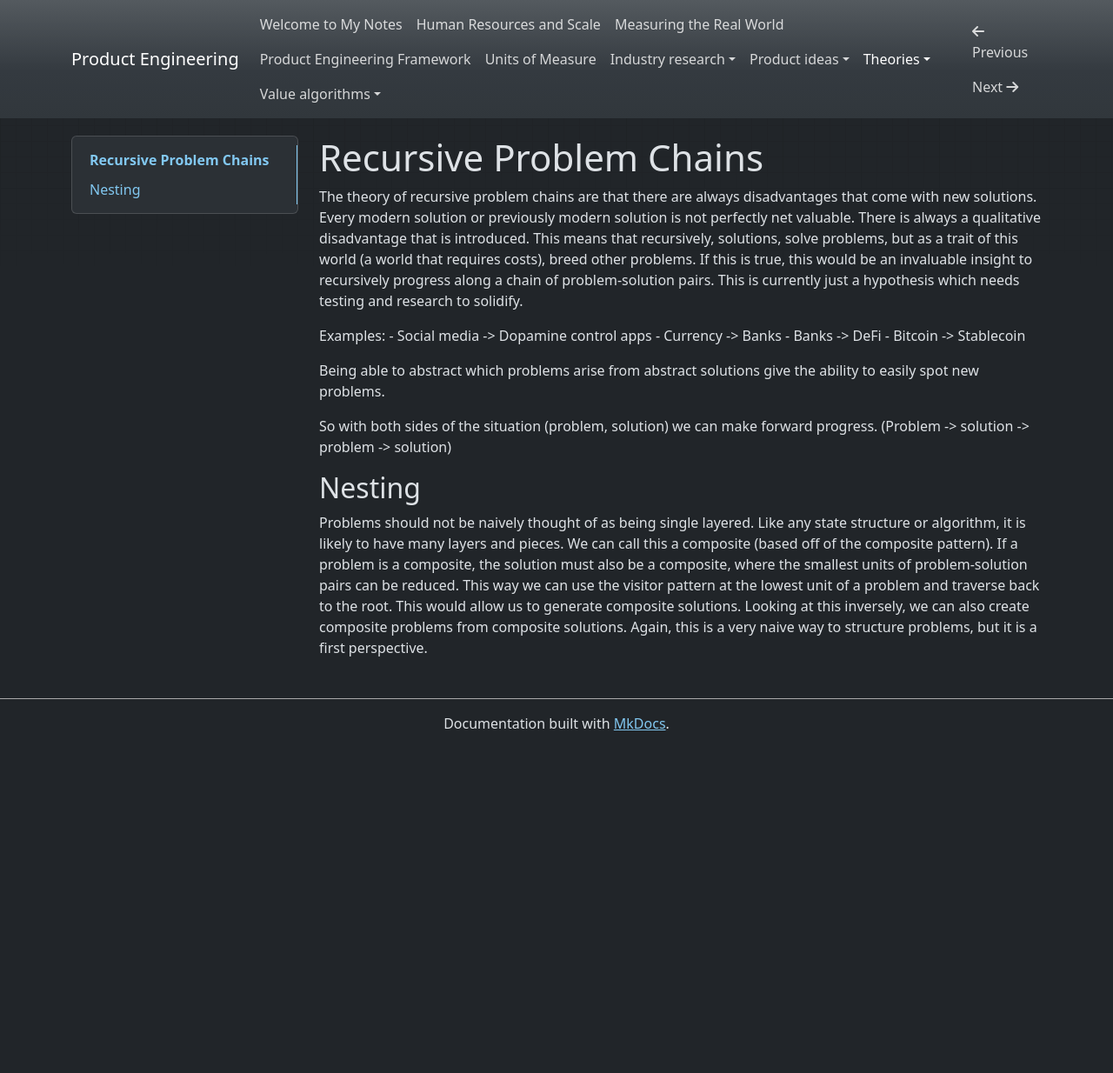
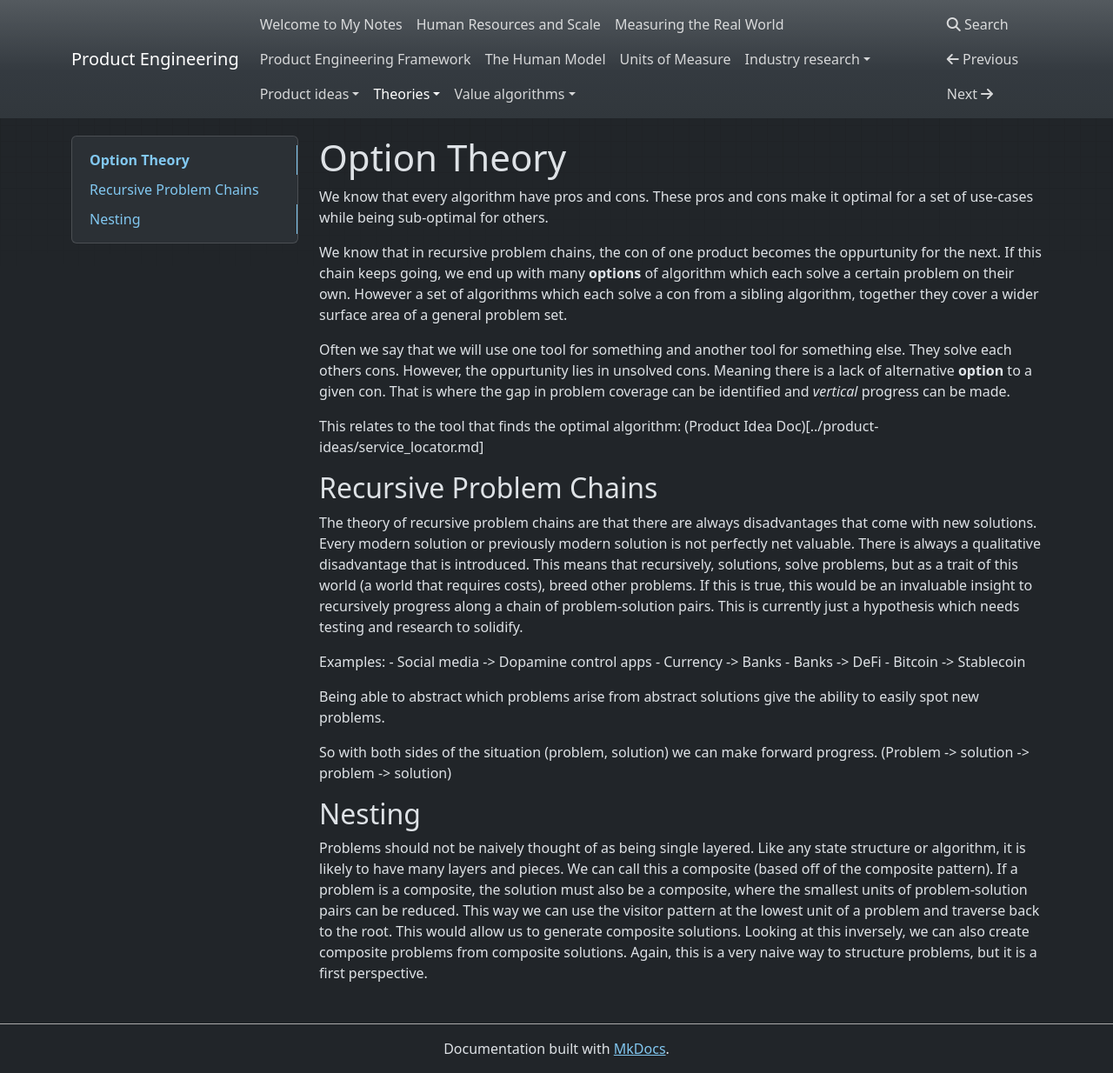
Before and after one commit to hhaidrr/notes, an MkDocs documentation site: the page built from product-engineering/theories/option_theory.md, in a window 1280 px wide and 1234 px high. Shown: the whole window at 87% size. Built offline with MkDocs 1.6.1, drawn with Linux system fonts in a browser that asks for light colours; nearby versions of some CDN libraries.

Commit message:
option theory, fintech history index, other small additions

```diff
--- a/mkdocs.yml
+++ b/mkdocs.yml
@@ -5,5 +5,7 @@ theme:
   nav_style: dark
 
 docs_dir: product-engineering
-plugins:
-  - drawio-exporter
+# Waiting to hear back from pending issue request:
+# https://github.com/LukeCarrier/mkdocs-drawio-exporter/issues/83
+# plugins:
+# - drawio-exporter
--- a/product-engineering/theories/recursive_problem_chains.md
+++ b/product-engineering/theories/option_theory.md
@@ -1,4 +1,22 @@
-# Recursive Problem Chains
+# Option Theory
+
+We know that every algorithm have pros and cons. These pros and cons make it optimal for a set of
+use-cases while being sub-optimal for others.
+
+We know that in recursive problem chains, the con of one product becomes the oppurtunity
+for the next. If this chain keeps going, we end up with many **options** of algorithm which each
+solve a certain problem on their own. However a set of algorithms which each solve a con
+from a sibling algorithm, together they cover a wider surface area of a general problem set.
+
+Often we say that we will use one tool for something and another tool for something else. They
+solve each others cons. However, the oppurtunity lies in unsolved cons. Meaning there is
+a lack of alternative **option** to a given con. That is where the gap in problem coverage can
+be identified and *vertical* progress can be made.
+
+This relates to the tool that finds the optimal algorithm:
+(Product Idea Doc)[../product-ideas/service_locator.md]
+
+## Recursive Problem Chains
 
 The theory of recursive problem chains are that there are always disadvantages that come with new solutions. Every modern solution or previously modern solution
 is not perfectly net valuable. There is always a qualitative disadvantage that is introduced. This means that recursively, solutions, solve problems, but as a trait
```
Also changed, not shown: product-engineering/industry-research/financial-services-industry/history/bartering.md (added, +11 -0 lines), product-engineering/industry-research/financial-services-industry/history/timeline.md (added, +27 -0 lines), product-engineering/product-ideas/service_locator.md (added, +9 -0 lines), product-engineering/product_engineering_framework.md (+9 -0 lines), product-engineering/the_human_model.md (added, +19 -0 lines), requirements.txt (line endings or trailing spaces).
